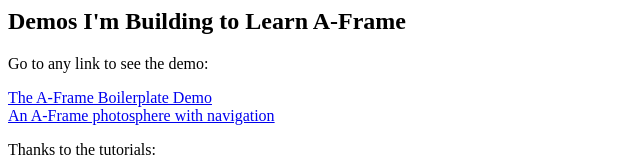
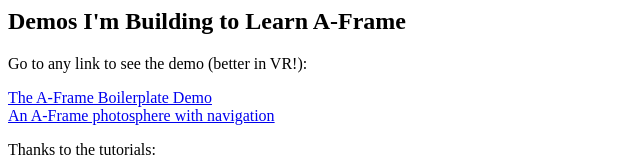
Before and after one commit to Nateliason/aframe_demos, a plain HTML site: page index.html in a window 1280 px wide. Shown: the top 160 px of the page, without its empty margins (0-640 px from the left). Drawn offline with Linux system fonts and the light colour scheme.

Commit message:
small update

```diff
--- a/index.html
+++ b/index.html
@@ -1,6 +1,6 @@
 <h2>Demos I'm Building to Learn A-Frame</h2>
 
-<p>Go to any link to see the demo:</p>
+<p>Go to any link to see the demo (better in VR!):</p>
 
 <a href="/boilerplate">The A-Frame Boilerplate Demo</a> <br/>
 <a href="/photosphere">An A-Frame photosphere with navigation</a>
```
